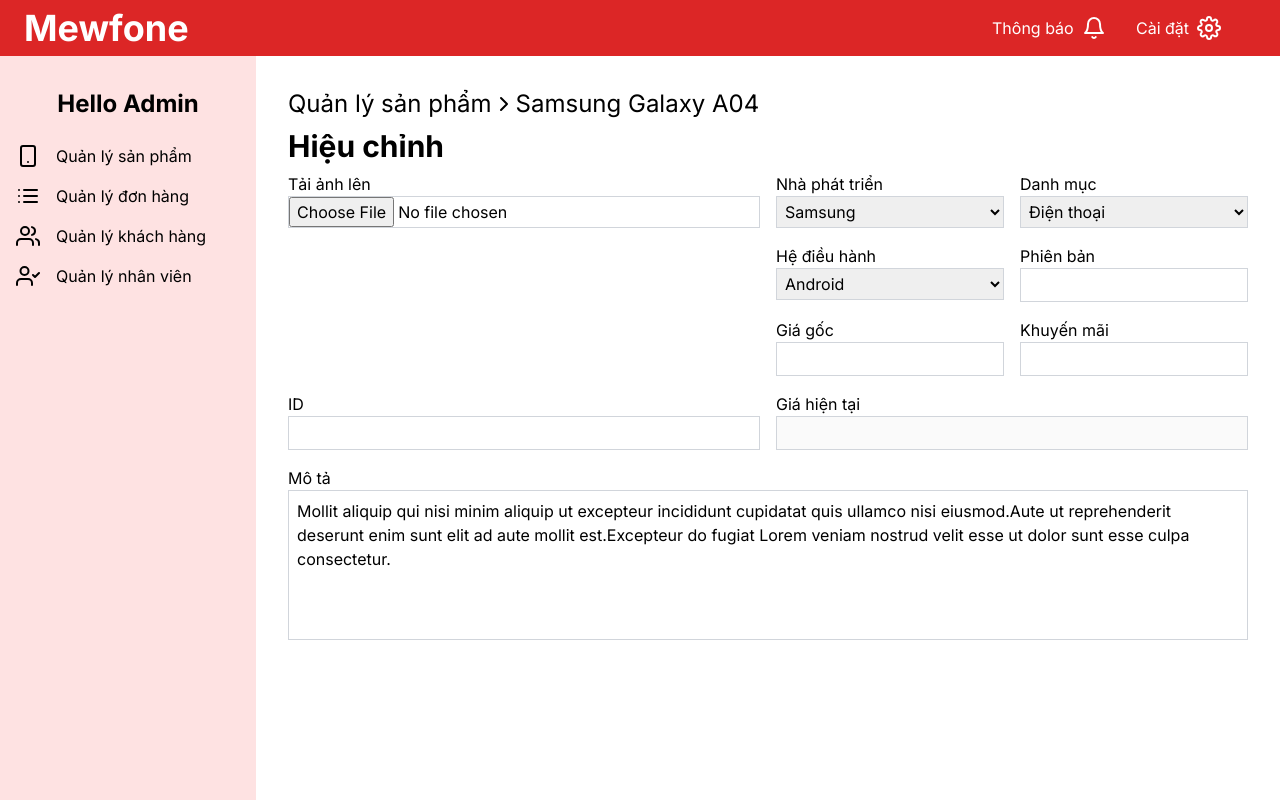
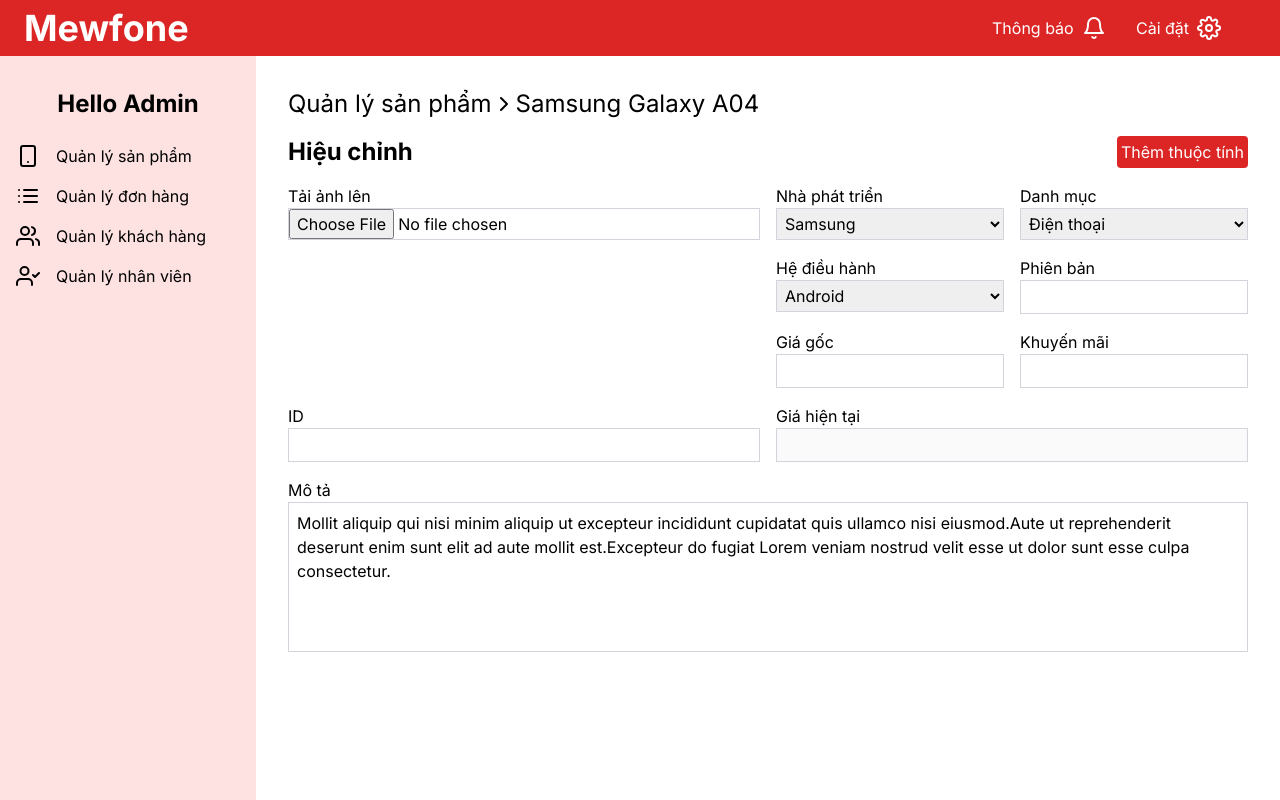
Before and after one commit to lequoctrang4/Technology-Device-Sale, a Next.js app: page /admin/Product/1 in a window 1280 px wide. Built offline with nearby package versions, Linux system fonts and the light colour scheme.

Commit message:
add insert action at products page

```diff
--- a/pages/admin/Product/[id].tsx
+++ b/pages/admin/Product/[id].tsx
@@ -1,31 +1,44 @@
 import Link from 'next/link';
 import { useRouter } from 'next/router';
 import { ChevronRight } from 'react-feather';
-import React from 'react';
-import style from './style.module.scss'
+import React, { useState } from 'react';
+import style from './style.module.scss';
 
 const Detail = () => {
     const router = useRouter();
+    const [field, setField] = useState<Boolean>(false);
     const id = router.query.id;
-    const content = 'Mollit aliquip qui nisi minim aliquip ut excepteur incididunt cupidatat quis ullamco nisi eiusmod.Aute ut reprehenderit deserunt enim sunt elit ad aute mollit est.Excepteur do fugiat Lorem veniam nostrud velit esse ut dolor sunt esse culpa consectetur.';
+    const content =
+        'Mollit aliquip qui nisi minim aliquip ut excepteur incididunt cupidatat quis ullamco nisi eiusmod.Aute ut reprehenderit deserunt enim sunt elit ad aute mollit est.Excepteur do fugiat Lorem veniam nostrud velit esse ut dolor sunt esse culpa consectetur.';
     return (
         <div className="col-span-4 p-8">
             <h3 className="font-normal flex items-center">
-                <Link href={'/admin/product'} className='hover:underline'>
+                <Link href={'/admin/product'} className="hover:underline">
                     Quản lý sản phẩm
                 </Link>
                 <ChevronRight />
                 Samsung Galaxy A04
             </h3>
-            <h2 className="py-2">Hiệu chỉnh</h2>
+            <div className="flex justify-between my-4">
+                <h3>Hiệu chỉnh</h3>
+                <button
+                    onClick={() => setField((prev) => !prev)}
+                    className="bg-primary text-white p-1 rounded"
+                >
+                    Thêm thuộc tính
+                </button>
+            </div>
             <form onSubmit={() => false} className={style.product_edit}>
-                <div className='flex gap-4'>
-                    <div className='w-1/2'>
+                <div className="flex gap-4">
+                    <div className="w-1/2">
                         <label>Tải ảnh lên</label>
-                        <input type="file" className='w-full border border-gray-300'/>
+                        <input
+                            type="file"
+                            className="w-full border border-gray-300"
+                        />
                     </div>
-                    <div className='w-1/2 grid grid-cols-2 gap-4'>
-                        <div className='col-auto'>
+                    <div className="w-1/2 grid grid-cols-2 gap-4">
+                        <div className="col-auto">
                             <label>Nhà phát triển</label>
                             <select>
                                 <option>Samsung</option>
@@ -34,7 +47,7 @@ const Detail = () => {
                                 <option>Sony</option>
                             </select>
                         </div>
-                        <div className='col-auto'>
+                        <div className="col-auto">
                             <label>Danh mục</label>
                             <select>
                                 <option>Điện thoại</option>
@@ -43,40 +56,59 @@ const Detail = () => {
                                 <option>Phụ kiện</option>
                             </select>
                         </div>
-                        <div className='col-auto'>
+                        <div className="col-auto">
                             <label>Hệ điều hành</label>
                             <select>
                                 <option>Android</option>
                                 <option>iOS</option>
                             </select>
                         </div>
-                        <div className='col-auto'>
+                        <div className="col-auto">
                             <label>Phiên bản</label>
-                            <input type='text'/>
+                            <input type="text" />
                         </div>
-                        <div className='col-auto'>
+                        <div className="col-auto">
                             <label>Giá gốc</label>
-                            <input type='number'/>
+                            <input type="number" />
                         </div>
-                        <div className='col-auto'>
+                        <div className="col-auto">
                             <label>Khuyến mãi</label>
-                            <input type='number'/>
+                            <input type="number" />
                         </div>
                     </div>
                 </div>
-                <div className='grid grid-cols-2 gap-4'>
-                    <div className='col-span-1'>
+                <div className="grid grid-cols-2 gap-4">
+                    <div className="col-span-1">
                         <label>ID</label>
-                        <input type='text'/>
+                        <input type="text" />
                     </div>
-                    <div className='col-span-1'>
+                    <div className="col-span-1">
                         <label>Giá hiện tại</label>
-                        <input type='text' readOnly disabled/>
+                        <input type="text" readOnly disabled />
                     </div>
                 </div>
+                {field && (
+                    <div className="grid grid-cols-2 gap-4">
+                        <div className="col-span-1 grid grid-cols-2 gap-2">
+                            <select className="col">
+                                <option value="" hidden selected>Chọn loại</option>
+                                <option value="num">Số</option>
+                                <option value="text">Chữ</option>
+                            </select>
+                            <input
+                                type="text"
+                                placeholder="key"
+                                className="col"
+                            />
+                        </div>
+                        <div className="col-span-1">
+                            <input type="text" placeholder='Value'/>
+                        </div>
+                    </div>
+                )}
                 <div>
                     <label>Mô tả</label>
-                    <textarea value={content}/>
+                    <textarea value={content} />
                 </div>
             </form>
         </div>
```
